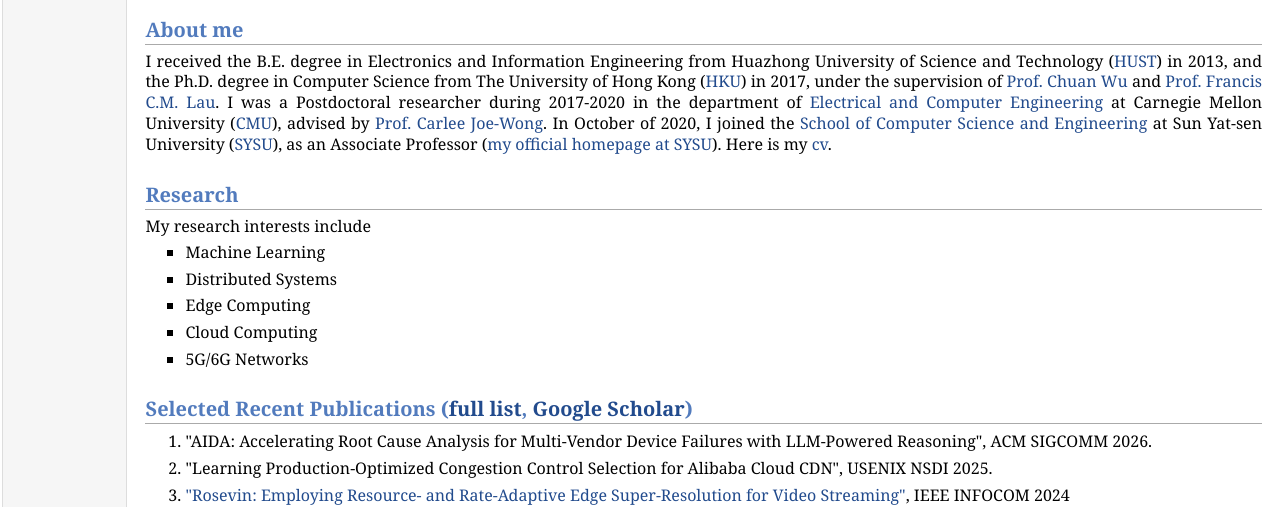
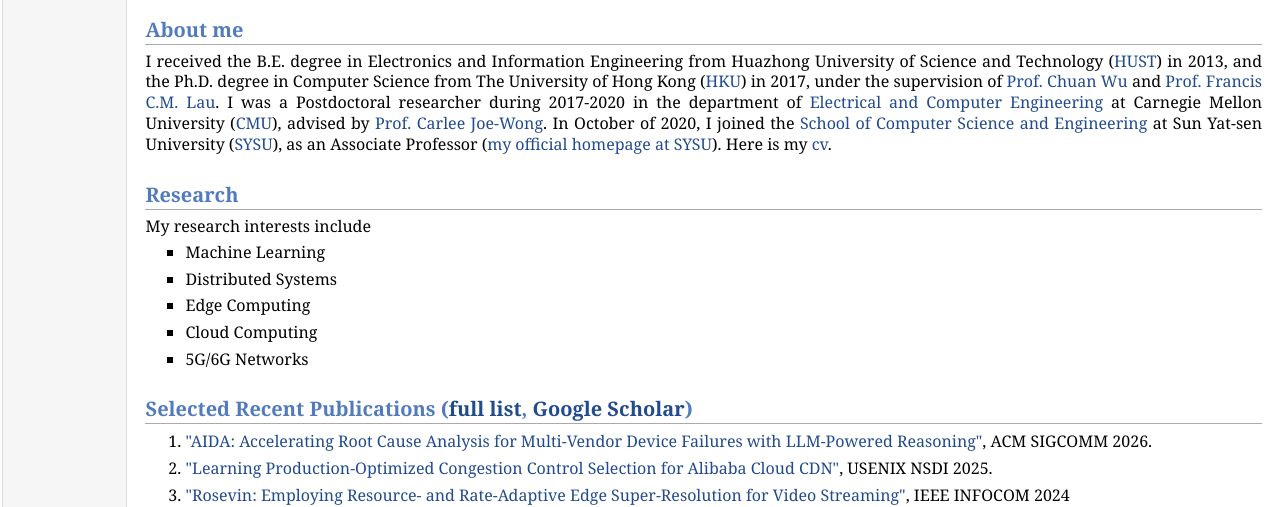
Before and after one commit to 0xxz/0xxz.github.io, a plain HTML site: page index.html in a window 1280 px wide. Shown: the part 273-780 px from the top of the page. Drawn offline with Linux system fonts and the light colour scheme.

Commit message:
represent pubs

```diff
--- a/index.html
+++ b/index.html
@@ -51,9 +51,9 @@ E-mail: <img src="email.png" alt="email img"> [AT] mail.sysu.edu.cn
 </ul>
 <h2>Selected Recent Publications (<a href="publications.html">full list</a>, <a rel="noopener noreferrer" target="_blank" href="https://scholar.google.com/citations?user=nyLg3KMAAAAJ&amp;hl=en">Google Scholar</a>)</h2>
 <ol>
-<li><p>"AIDA: Accelerating Root Cause Analysis for Multi-Vendor Device Failures with LLM-Powered Reasoning", ACM SIGCOMM 2026.</p>
+<li><p><a href="sigcomm26-final211.pdf">"AIDA: Accelerating Root Cause Analysis for Multi-Vendor Device Failures with LLM-Powered Reasoning"</a>, ACM SIGCOMM 2026.</p>
 </li>
-<li><p>"Learning Production-Optimized Congestion Control Selection for Alibaba Cloud CDN", USENIX NSDI 2025. </p>
+<li><p><a href="xzeng-nsdi25.pdf">"Learning Production-Optimized Congestion Control Selection for Alibaba Cloud CDN"</a>, USENIX NSDI 2025. </p>
 </li>
 <li><p><a href="xzhang_infocom2024.pdf">"Rosevin: Employing Resource- and Rate-Adaptive Edge Super-Resolution for Video Streaming"</a>, IEEE INFOCOM 2024</p>
 </li>
```
Also changed, not shown: publications.html (+2 -2 lines), 2 other files.
